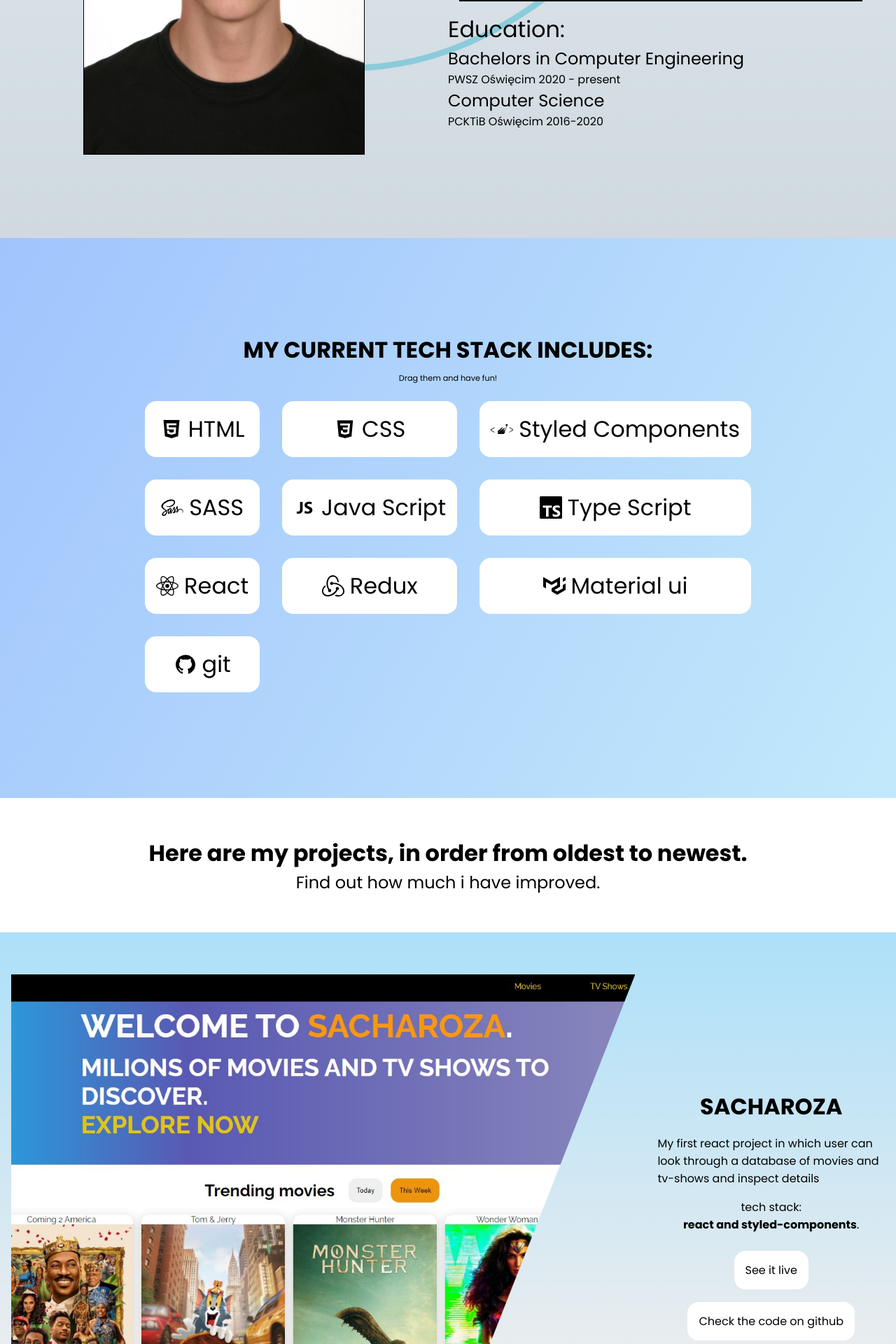
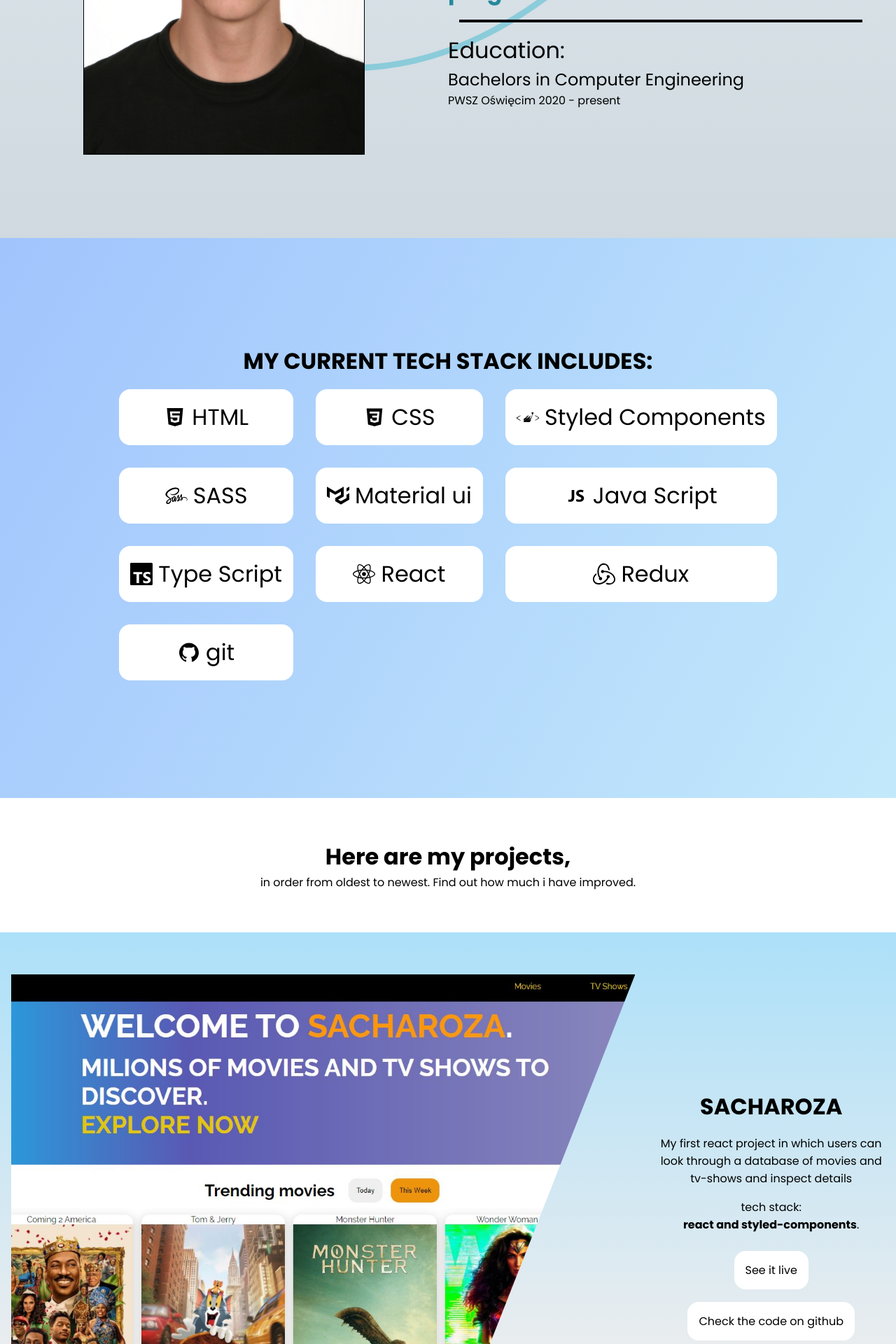
Before and after one commit to lukasz-chase/portfolio, a React (Create React App) app: page /about-me in a window 1280 px wide. Shown: the part 540-2460 px from the top of the page at 70% size. Built offline with nearby package versions, Linux system fonts and the light colour scheme.

Commit message:
added active links feature

```diff
--- a/public/index.html
+++ b/public/index.html
@@ -35,7 +35,7 @@
       work correctly both with client-side routing and a non-root public URL.
       Learn how to configure a non-root public URL by running `npm run build`.
     -->
-    <title>React App</title>
+    <title>Łukasz Ścigaj</title>
   </head>
   <body>
     <noscript>You need to enable JavaScript to run this app.</noscript>
--- a/src/animation.js
+++ b/src/animation.js
@@ -1,4 +1,26 @@
 export const imageAnimation = {
+  hidden: {
+    opacity: 0,
+    x: 100,
+  },
+  show: {
+    opacity: 1,
+    x: 0,
+    transition: {
+      duration: 1,
+    },
+  },
+  exit: {
+    opacity: 0,
+    x: -300,
+    transition: {
+      duration: 0.1,
+      ease: "easeOut",
+    },
+  },
+};
+
+export const textAnimations = {
   hidden: {
     opacity: 0,
     x: -100,
@@ -19,17 +41,6 @@ export const imageAnimation = {
     },
   },
 };
-
-export const textAnimations = {
-  hidden: { x: 400 },
-  show: {
-    x: 0,
-    transition: {
-      duration: 0.75,
-      ease: "easeOut",
-    },
-  },
-};
 export const waveAnim = {
   hidden: {
     pathLength: 0,
--- a/src/components/AboutMe.js
+++ b/src/components/AboutMe.js
@@ -1,10 +1,6 @@
 import React from "react";
 //styling
 import styled from "styled-components";
-//animation
-import { motion } from "framer-motion";
-import { textAnimations } from "../animation.js";
-import { useScroll } from "./useScroll";
 //image
 import twarz from "../images/twarz.JPG";
 import Line from "./Line";
@@ -12,7 +8,6 @@ import Line from "./Line";
 import Wave from "./Wave";
 
 const AboutMe = () => {
-  const [element, controls] = useScroll();
   return (
     <AboutMeComponent id="about-me">
       <div className="image">
@@ -22,7 +17,7 @@ const AboutMe = () => {
       <div className="info">
         <div className="personal-info">
           <span>
-            Hello, my name is <b>Łukasz Ścigaj</b>.I am young, hard-working,
+            Hello, my name is <b>Łukasz Ścigaj</b>. I am young, hard-working,
             eager to work, eager to learn new technologies, always looking to
             improve my skills <b>programmer</b>.
           </span>
@@ -31,33 +26,19 @@ const AboutMe = () => {
         <Line />
         <div className="education">
           Education:
-          <motion.span
-            variants={textAnimations}
-            ref={element}
-            animate={controls}
-            initial="hidden"
-          >
+          <span>
             Bachelors in Computer Engineering
             <p>PWSZ Oświęcim 2020 - present</p>
-          </motion.span>
-          <motion.span
-            variants={textAnimations}
-            ref={element}
-            animate={controls}
-            initial="hidden"
-          >
-            Computer Science
-            <p>PCKTiB Oświęcim 2016-2020</p>{" "}
-          </motion.span>
+          </span>
         </div>
       </div>
     </AboutMeComponent>
   );
 };
 
-const AboutMeComponent = styled(motion.div)`
+const AboutMeComponent = styled.div`
   display: flex;
-  min-height: 100vh;
+  height: 100vh;
   background-image: linear-gradient(to top, #cfd9df 0%, #e2ebf0 100%);
   padding-top: 5rem;
   @media screen and (max-width: 960px) {
--- a/src/components/Contact.js
+++ b/src/components/Contact.js
@@ -33,7 +33,7 @@ const Contact = () => {
 };
 
 const ContactComponent = styled(motion.div)`
-  min-height: 100vh;
+  height: 100vh;
   background-color: #dcd9d4;
   background-image: linear-gradient(
       to bottom,
--- a/src/components/Dropdown.js
+++ b/src/components/Dropdown.js
@@ -18,7 +18,7 @@ const Dropdown = () => {
               smooth={true}
               duration={500}
               spy={true}
-              offset={-80}
+              offset={-81}
             >
               {item.title}
             </Link>
--- a/src/components/MenuItems.js
+++ b/src/components/MenuItems.js
@@ -19,4 +19,9 @@ export const MenuItems = [
     path: "benzen",
     cName: "dropdown-link",
   },
+  {
+    title: "portfolio",
+    path: "portfolio",
+    cName: "dropdown-link",
+  },
 ];
--- a/src/components/MobileDropdown.js
+++ b/src/components/MobileDropdown.js
@@ -22,7 +22,7 @@ const MobileDropdown = ({ toggle, setToggle, setMenu }) => {
               smooth={true}
               duration={500}
               spy={true}
-              offset={-80}
+              offset={-79}
               onClick={() => clickHandler()}
             >
               {item.title}
@@ -63,6 +63,9 @@ const MobileDropdownComponent = styled.div`
         text-decoration: none;
         color: #fff;
       }
+      .active {
+        border-bottom: 1px solid rgb(67, 185, 209);
+      }
     }
   }
 `;
--- a/src/components/Nav.js
+++ b/src/components/Nav.js
@@ -27,6 +27,7 @@ const Nav = () => {
             duration={500}
             spy={true}
             offset={-80}
+            activeClass="active"
             className="nav-link"
           >
             Łukasz Ścigaj
@@ -56,7 +57,7 @@ const Nav = () => {
             smooth={true}
             duration={500}
             spy={true}
-            offset={-80}
+            offset={-78}
             className="nav-link"
             onClick={() => setMenu(!menu)}
           >
@@ -87,7 +88,7 @@ const Nav = () => {
             smooth={true}
             duration={500}
             spy={true}
-            offset={-80}
+            offset={-77}
             className="nav-link"
             onClick={() => setMenu(!menu)}
           >
@@ -188,6 +189,9 @@ const NavComponent = styled.div`
           }
         }
       }
+      .active {
+        border-bottom: 1px solid rgb(67, 185, 209);
+      }
     }
   }
   .nav-links-mobile {
--- a/src/components/Project.js
+++ b/src/components/Project.js
@@ -4,7 +4,7 @@ import styled from "styled-components";
 //animation
 import { motion } from "framer-motion";
 import { useScroll } from "./useScroll";
-import { imageAnimation } from "../animation";
+import { imageAnimation, textAnimations } from "../animation";
 
 const Project = ({
   img,
@@ -43,11 +43,15 @@ const Project = ({
           }}
         />
       </div>
-      <div
+      <motion.div
         className="details"
         style={{
           order: textOrder,
         }}
+        variants={textAnimations}
+        ref={element}
+        animate={controls}
+        initial="hidden"
       >
         <div className="name">
           <h1>{name}</h1>
@@ -73,7 +77,7 @@ const Project = ({
             </li>
           </ul>
         </div>
-      </div>
+      </motion.div>
     </ProjectComponent>
   );
 };
@@ -84,6 +88,7 @@ const ProjectComponent = styled(motion.div)`
   display: flex;
   align-items: Center;
   background-image: linear-gradient(to top, #fff1eb 0%, #ace0f9 100%);
+  overflow: hidden;
   @media screen and (max-width: 1000px) {
     flex-direction: column;
   }
@@ -126,6 +131,7 @@ const ProjectComponent = styled(motion.div)`
     .info {
       padding: 0 1rem;
       font-size: 1rem;
+      text-align: center;
       @media screen and (max-width: 1000px) {
         font-size: 1rem;
         padding: 0 0.5rem;
--- a/src/components/Technologies.js
+++ b/src/components/Technologies.js
@@ -1,8 +1,6 @@
-import React, { useRef } from "react";
+import React from "react";
 //styling
 import styled from "styled-components";
-//animation
-import { motion } from "framer-motion";
 //icons
 import { FaReact } from "react-icons/fa";
 import { AiFillHtml5, AiFillGithub } from "react-icons/ai";
@@ -15,57 +13,55 @@ import {
 import { DiJavascript1, DiCss3, DiSass } from "react-icons/di";
 
 const Technologies = () => {
-  const constraintsRef = useRef(null);
   return (
-    <TechnologiesComponent id="technologies" ref={constraintsRef}>
+    <TechnologiesComponent id="technologies">
       <span>My current tech stack includes:</span>
-      <p>Drag them and have fun!</p>
       <ul>
-        <motion.li drag dragConstraints={constraintsRef}>
+        <li>
           <AiFillHtml5 className="icon" />
           HTML
-        </motion.li>
-        <motion.li drag dragConstraints={constraintsRef}>
+        </li>
+        <li>
           <DiCss3 className="icon" />
           CSS
-        </motion.li>
-        <motion.li drag dragConstraints={constraintsRef}>
+        </li>
+        <li>
           <SiStyledComponents className="icon" />
           Styled Components
-        </motion.li>
-        <motion.li drag dragConstraints={constraintsRef}>
+        </li>
+        <li>
           <DiSass className="icon" />
           SASS
-        </motion.li>
-        <motion.li drag dragConstraints={constraintsRef}>
+        </li>
+        <li>
+          <SiMaterialUi className="icon" /> Material ui
+        </li>
+        <li>
           <DiJavascript1 className="icon" />
           Java Script
-        </motion.li>
-        <motion.li drag dragConstraints={constraintsRef}>
+        </li>
+        <li>
           <SiTypescript className="icon" />
           Type Script
-        </motion.li>
-        <motion.li drag dragConstraints={constraintsRef}>
+        </li>
+        <li>
           <FaReact className="icon" />
           React
-        </motion.li>
-        <motion.li drag dragConstraints={constraintsRef}>
+        </li>
+        <li>
           <SiRedux className="icon" />
           Redux
-        </motion.li>
-        <motion.li drag dragConstraints={constraintsRef}>
-          <SiMaterialUi className="icon" /> Material ui
-        </motion.li>
-        <motion.li drag dragConstraints={constraintsRef}>
+        </li>
+        <li>
           <AiFillGithub className="icon" /> git
-        </motion.li>
+        </li>
       </ul>
     </TechnologiesComponent>
   );
 };
 
-const TechnologiesComponent = styled(motion.div)`
-  min-height: 100vh;
+const TechnologiesComponent = styled.div`
+  height: 100vh;
   display: flex;
   justify-content: Center;
   align-items: Center;
@@ -78,10 +74,6 @@ const TechnologiesComponent = styled(motion.div)`
   span {
     font-weight: bold;
     text-transform: uppercase;
-  }
-  p {
-    font-size: 0.7rem;
-    padding: 0.5rem 0;
   }
   ul {
     list-style: none;
@@ -101,6 +93,9 @@ const TechnologiesComponent = styled(motion.div)`
         flex-direction: column;
         text-align: center;
       }
+      &:hover {
+        background-color: rgb(67, 185, 209);
+      }
       .icon {
         margin-right: 0.5rem;
         @media screen and (max-width: 960px) {
--- a/src/pages/Home.js
+++ b/src/pages/Home.js
@@ -19,13 +19,15 @@ const Home = () => {
       <AboutMe />
       <Technologies />
       <div className="projects-header">
-        Here are my projects, in order from oldest to newest.
-        <p>Find out how much i have improved.</p>
+        Here are my projects,
+        <p>
+          in order from oldest to newest. Find out how much i have improved.
+        </p>
       </div>
 
       <Project
         img={sacharoza}
-        info="My first react project in which user can look through a database of movies and tv-shows and inspect details"
+        info="My first react project in which users can look through a database of movies and tv-shows and inspect details"
         id="sacharoza"
         name="sacharoza"
         technologies="react and styled-components"
@@ -48,7 +50,7 @@ const Home = () => {
       />
       <Project
         img={parsec}
-        info="Project that I made to learn material-ui and its simplicity, find a character, location or episode from rick and morty's universe"
+        info="Project that I made to learn material-ui and its simplicity. It allows it's user to find a character, location or episode from rick and morty's universe"
         id="parsec"
         name="parsec"
         technologies="react, styled-components and material ui"
@@ -59,7 +61,7 @@ const Home = () => {
       />
       <Project
         img={benzen}
-        info="My biggest project, which is a simply a clothes website. I created my own JSON database for this project so you can add clothes, register, manage orders and users."
+        info="My biggest project yet. It's a e-commerce shop for clothes with json-server powered backend. If you log in as an admin you can manage store items and users(add, edit and delete)."
         id="benzen"
         name="benzen"
         technologies="react, styled-components, material ui and redux"
@@ -71,12 +73,12 @@ const Home = () => {
       />
       <Project
         img={portfolio}
-        info="Website that I created for reviewers to check out my work and data."
+        info="It is the site that you are currently browsing. It was made for reviewers to have easier access to my work."
         id="portfolio"
         name="portfolio"
         technologies="react, styled-components, react-scroll and framer motion"
         gitLink="https://github.com/luki752/portfolio"
-        liveLink="https://portfolio-omega.vercel.app/"
+        liveLink="https://portfolio-qfjjqndcn-luki752.vercel.app"
         textOrder="2"
         imageOrder="1"
       />
@@ -96,10 +98,10 @@ const HomeComponent = styled.div`
     font-size: 2rem;
     font-weight: bold;
     p {
-      font-size: 1.5rem;
+      font-size: 1rem;
       font-weight: normal;
       @media screen and (max-width: 960px) {
-        font-size: 1rem;
+        font-size: 0.5rem;
       }
     }
     @media screen and (max-width: 960px) {
```
Also changed, not shown: 1 other file (tests, documents, lock files or other folders).
